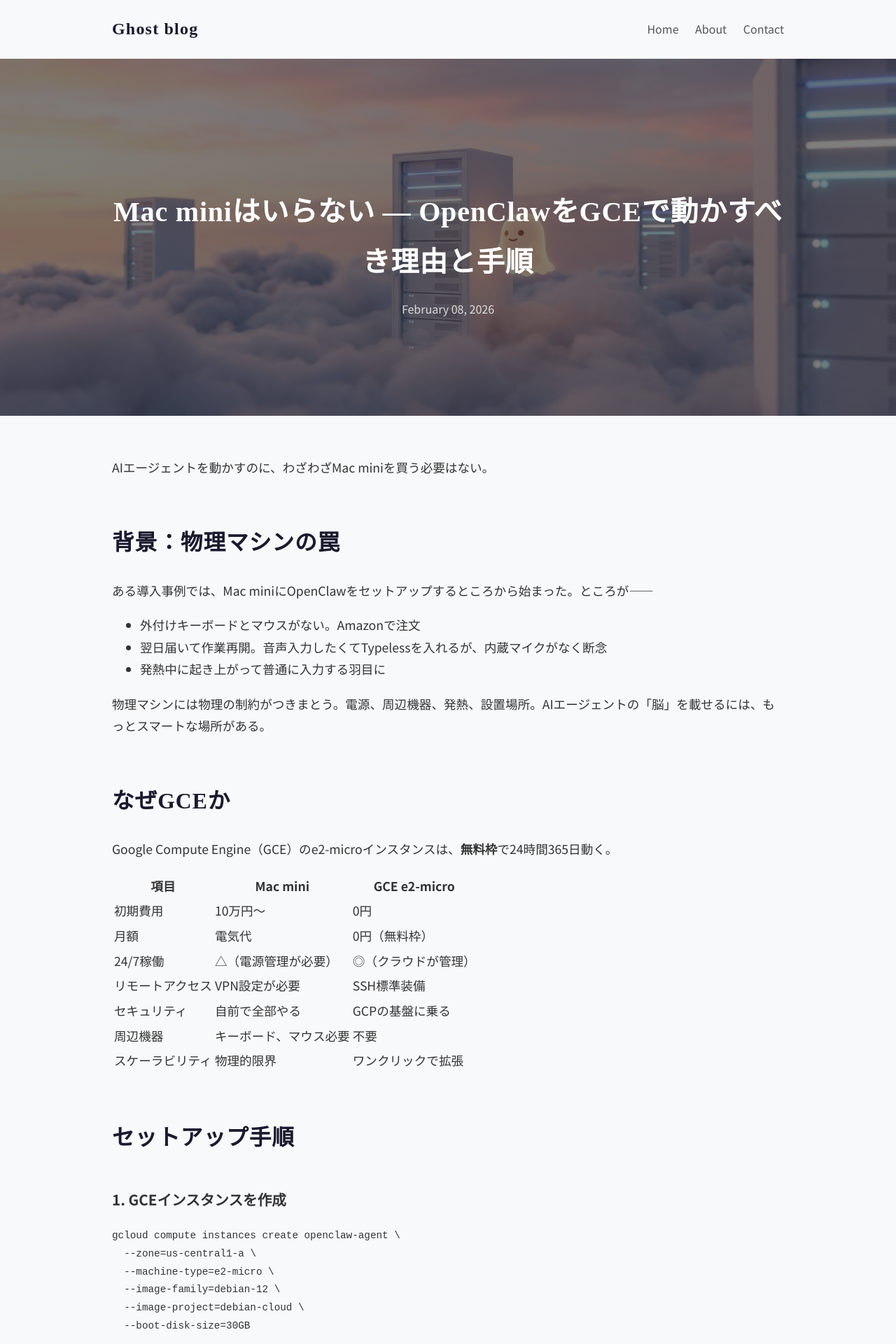
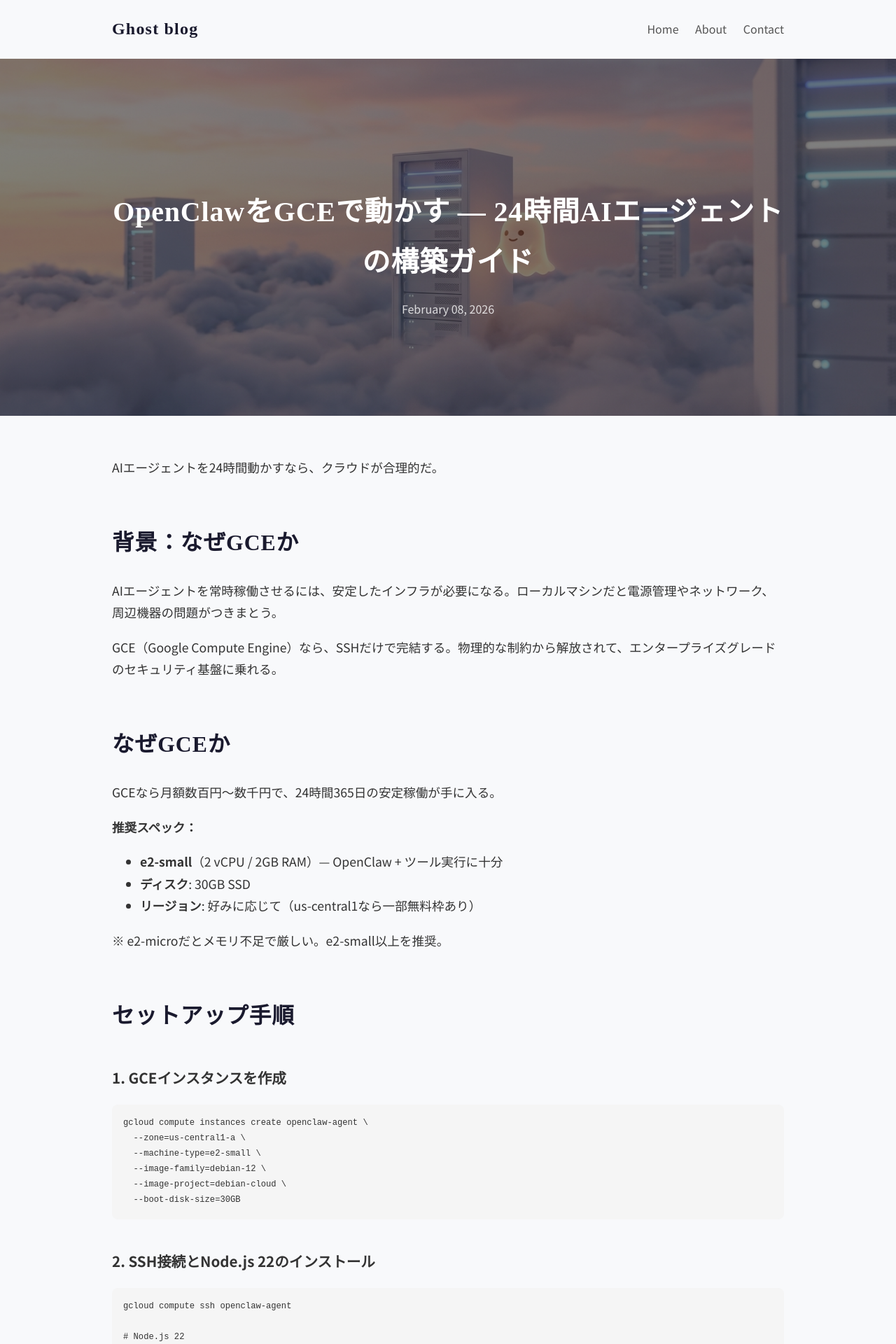
Before and after one commit to furoku/furoku, a Jekyll site: the page built from docs/_posts/2026-02-08-openclaw-gce-guide.md, in a window 1280 px wide. Shown: the top 1920 px of the page at 70% size. Built offline with Jekyll 4.4.1, drawn with Linux system fonts in a browser that asks for light colours; some of the changed text lies outside the part shown.

Commit message:
記事修正: タイトル変更、e2-small推奨、コードブロック横スクロール対策、Mac mini煽り削除

````diff
--- a/docs/_posts/2026-02-08-openclaw-gce-guide.md
+++ b/docs/_posts/2026-02-08-openclaw-gce-guide.md
@@ -1,73 +1,66 @@
 ---
 layout: post
-title: "Mac miniはいらない — OpenClawをGCEで動かすべき理由と手順"
+title: "OpenClawをGCEで動かす — 24時間AIエージェントの構築ガイド"
 date: 2026-02-08 12:00:00 +0900
-description: "AIエージェントOpenClawをGoogle Compute Engineの無料枠で24時間稼働させる。物理マシンの罠を避け、エンタープライズセキュリティで守る導入ガイド。"
+description: "AIエージェントOpenClawをGoogle Compute Engineで24時間稼働させる。エンタープライズセキュリティで守る導入ガイド。"
 image: /assets/images/openclaw-gce/hero.png
 tags: [OpenClaw, GCE, GCP, AI, セキュリティ, インフラ]
 ---
 
-AIエージェントを動かすのに、わざわざMac miniを買う必要はない。
+AIエージェントを24時間動かすなら、クラウドが合理的だ。
 
-## 背景：物理マシンの罠
+## 背景：なぜGCEか
 
-ある導入事例では、Mac miniにOpenClawをセットアップするところから始まった。ところが——
+AIエージェントを常時稼働させるには、安定したインフラが必要になる。ローカルマシンだと電源管理やネットワーク、周辺機器の問題がつきまとう。
 
-- 外付けキーボードとマウスがない。Amazonで注文
-- 翌日届いて作業再開。音声入力したくてTypelessを入れるが、内蔵マイクがなく断念
-- 発熱中に起き上がって普通に入力する羽目に
-
-物理マシンには物理の制約がつきまとう。電源、周辺機器、発熱、設置場所。AIエージェントの「脳」を載せるには、もっとスマートな場所がある。
+GCE（Google Compute Engine）なら、SSHだけで完結する。物理的な制約から解放されて、エンタープライズグレードのセキュリティ基盤に乗れる。
 
 ## なぜGCEか
 
-Google Compute Engine（GCE）のe2-microインスタンスは、**無料枠**で24時間365日動く。
+GCEなら月額数百円〜数千円で、24時間365日の安定稼働が手に入る。
 
-| 項目 | Mac mini | GCE e2-micro |
-|------|----------|--------------|
-| 初期費用 | 10万円〜 | 0円 |
-| 月額 | 電気代 | 0円（無料枠） |
-| 24/7稼働 | △（電源管理が必要） | ◎（クラウドが管理） |
-| リモートアクセス | VPN設定が必要 | SSH標準装備 |
-| セキュリティ | 自前で全部やる | GCPの基盤に乗る |
-| 周辺機器 | キーボード、マウス必要 | 不要 |
-| スケーラビリティ | 物理的限界 | ワンクリックで拡張 |
+**推奨スペック：**
+- **e2-small**（2 vCPU / 2GB RAM）— OpenClaw + ツール実行に十分
+- **ディスク**: 30GB SSD
+- **リージョン**: 好みに応じて（us-central1なら一部無料枠あり）
+
+※ e2-microだとメモリ不足で厳しい。e2-small以上を推奨。
 
 ## セットアップ手順
 
 ### 1. GCEインスタンスを作成
 
-```bash
+```
 gcloud compute instances create openclaw-agent \
   --zone=us-central1-a \
-  --machine-type=e2-micro \
+  --machine-type=e2-small \
   --image-family=debian-12 \
   --image-project=debian-cloud \
   --boot-disk-size=30GB
 ```
 
-無料枠の条件：us-central1、e2-micro、30GB標準永続ディスク。
-
 ### 2. SSH接続とNode.js 22のインストール
 
-```bash
+```
 gcloud compute ssh openclaw-agent
 
 # Node.js 22
-curl -fsSL https://deb.nodesource.com/setup_22.x | sudo -E bash -
+curl -fsSL \
+  https://deb.nodesource.com/setup_22.x \
+  | sudo -E bash -
 sudo apt-get install -y nodejs
-node --version  # v22.x.x を確認
 ```
 
 ### 3. OpenClawインストール
 
-```bash
-curl -fsSL https://openclaw.ai/install.sh | bash
+```
+curl -fsSL \
+  https://openclaw.ai/install.sh | bash
 ```
 
 ### 4. オンボーディング
 
-```bash
+```
 openclaw onboard --install-daemon
 ```
 
@@ -79,7 +72,7 @@ openclaw onboard --install-daemon
 
 ### 5. ゲートウェイ起動確認
 
-```bash
+```
 openclaw gateway status
 ```
 
@@ -119,23 +112,25 @@ OpenClawは「AIにシェルアクセスを与える」という本質的にリ
 - **セキュリティ監査**: `openclaw security audit --deep` でワンコマンド点検
 
 **サーバー側の基本硬化：**
-```bash
-# SSH鍵認証のみ（パスワード無効化）
-sudo sed -i 's/#PasswordAuthentication yes/PasswordAuthentication no/' /etc/ssh/sshd_config
+
+```
+# SSH鍵認証のみ
+sudo sed -i \
+  's/#PasswordAuthentication yes/PasswordAuthentication no/' \
+  /etc/ssh/sshd_config
 sudo systemctl restart sshd
 
-# fail2ban（ブルートフォース遮断）
+# fail2ban
 sudo apt-get install -y fail2ban
 sudo systemctl enable fail2ban
 
 # 自動セキュリティアップデート
 sudo apt-get install -y unattended-upgrades
-sudo dpkg-reconfigure -plow unattended-upgrades
 ```
 
-### Mac miniとの比較
+### ローカルマシンとの比較
 
-前述の導入事例では「パスワードをAIに渡すのが怖い」という懸念があった。当然だ。物理マシンのパスワードは、そのマシンのすべてへのアクセスを意味する。
+ローカルマシンでは「パスワードをAIに渡すのが怖い」という懸念がある。当然だ。マシンのパスワードは、そのマシンのすべてへのアクセスを意味する。
 
 GCEではそもそもパスワードという概念がない：
 - SSHは**鍵認証のみ**
@@ -167,13 +162,12 @@ GCEでOpenClawを動かすと、24時間365日のAIエージェントが手に
 
 ## まとめ
 
-| やりたいこと | Mac mini | GCE |
-|-------------|----------|-----|
-| AIエージェントの24/7稼働 | キーボードとマウスを買うところから | `gcloud compute instances create` |
-| セキュリティ | 自前でパスワード管理 | IAM + VPC + 監査ログ |
-| トラブルシュート | ググる | AIが自分で解決 |
-| コスト | 10万円 + 電気代 | 0円 |
+GCEでOpenClawを動かすメリットは3つ：
 
-Mac miniを否定しているわけじゃない。ローカルで動かしたい理由がある人もいる。でも、**「AIエージェントを常時稼働させたい」が目的なら、GCEが最適解**だ。
+1. **安定した24/7稼働** — 電源もネットワークもGoogleが管理
+2. **エンタープライズセキュリティ** — IAM、VPC、監査ログが標準装備
+3. **AIによる自己管理** — モデルがGCPに習熟しているから、自分のインフラを自分でメンテできる
+
+ローカルマシンにはローカルの良さがある。でも「AIエージェントを常時稼働させたい」が目的なら、GCEは有力な選択肢だ。
 
 クラウドに棲みつく幽霊。物理的な制約から解放されて、24時間そこにいる。👻
--- a/docs/assets/css/style.css
+++ b/docs/assets/css/style.css
@@ -332,6 +332,27 @@ h2 {
     margin-top: 2em;
 }
 
+.post-content pre {
+    overflow-x: auto;
+    max-width: 100%;
+    font-size: 0.85em;
+    padding: 16px;
+    background: #f5f5f5;
+    border-radius: 8px;
+    -webkit-overflow-scrolling: touch;
+}
+
+.post-content code {
+    word-break: break-all;
+}
+
+.post-content table {
+    display: block;
+    overflow-x: auto;
+    max-width: 100%;
+    -webkit-overflow-scrolling: touch;
+}
+
 .post-content img {
     margin: 20px 0;
     border-radius: 5px;
````
